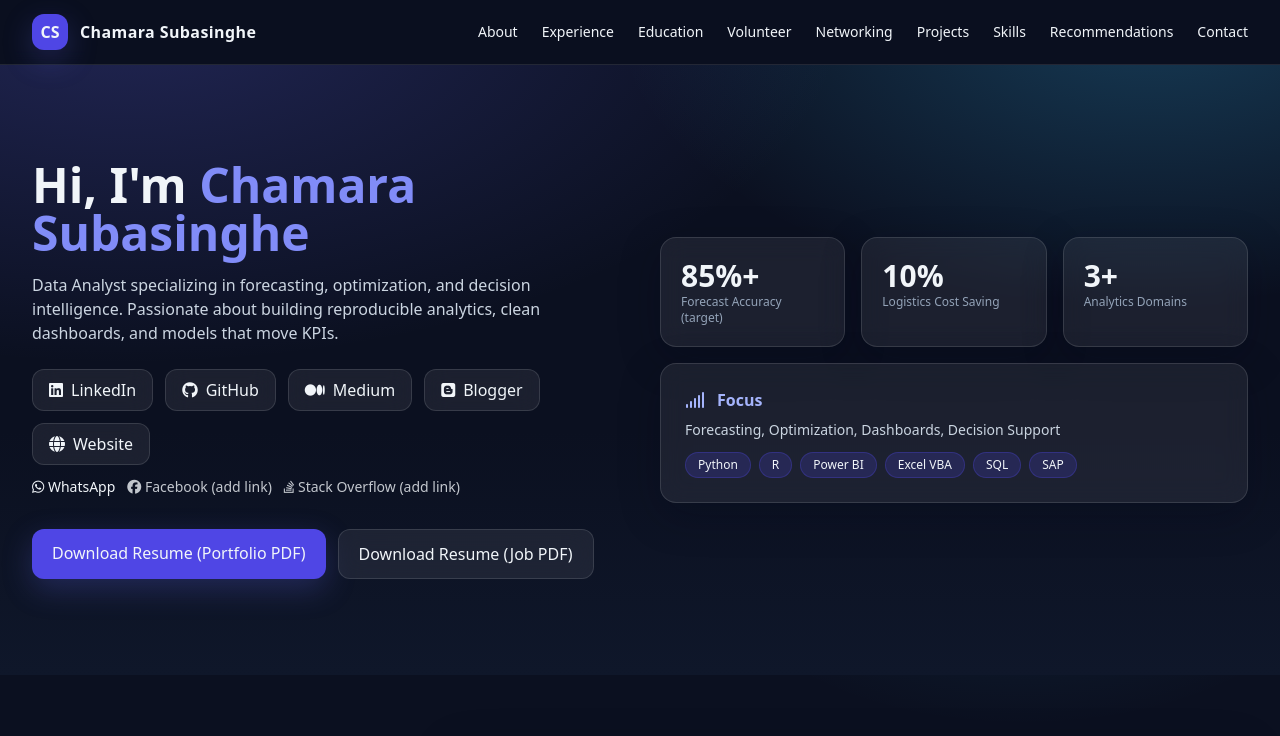
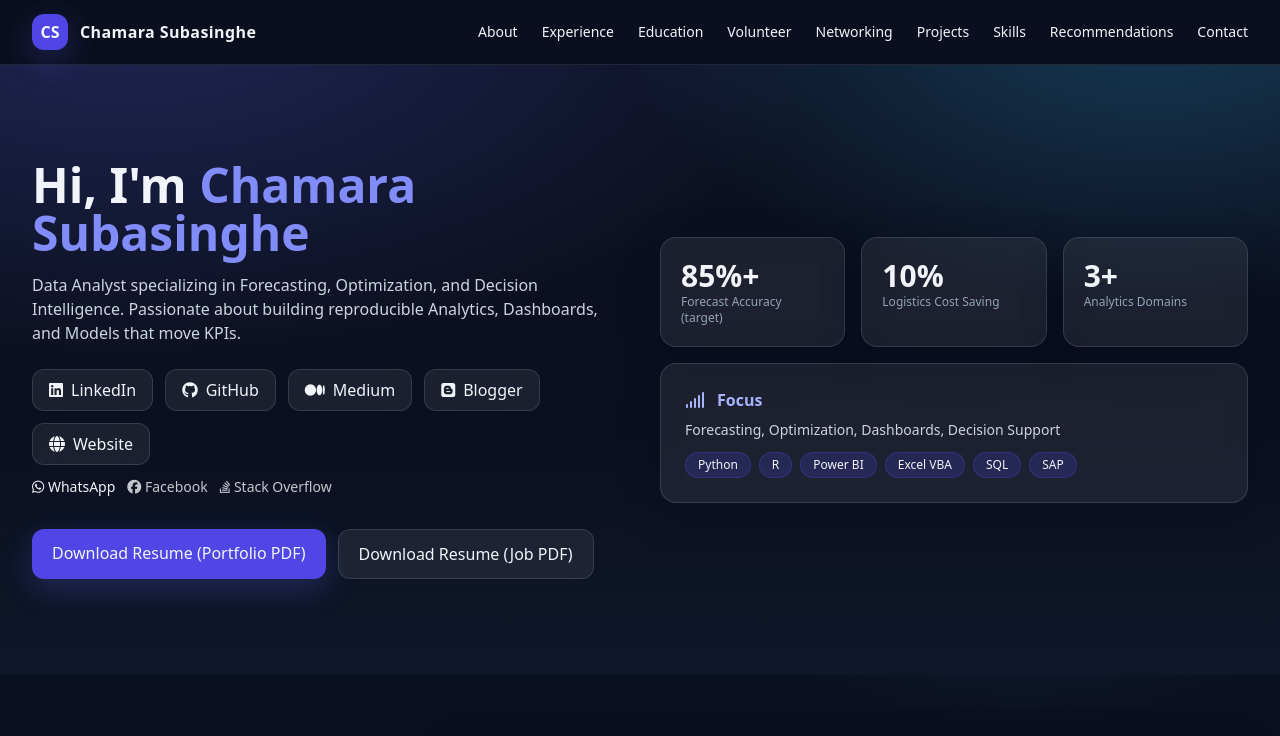
Before and after one commit to ChamaraKasun99/ChamaraSubasinghe, a plain HTML site: page index.html in a window 1280 px wide. Shown: the top 736 px of the page. Drawn offline with nearby package versions, Linux system fonts and the light colour scheme; a small style sheet from the web is missing.

Commit message:
Add files via upload

```diff
--- a/index.html
+++ b/index.html
@@ -87,20 +87,20 @@
       <div class="grid lg:grid-cols-2 gap-10 items-center">
         <div data-aos="fade-right">
           <h1 class="text-4xl sm:text-5xl font-extrabold leading-tight">Hi, I'm <span class="text-primary-400">Chamara Subasinghe</span></h1>
-          <p class="mt-4 text-slate-300 max-w-2xl">Data Analyst specializing in forecasting, optimization, and decision intelligence. Passionate about building reproducible analytics, clean dashboards, and models that move KPIs.</p>
+          <p class="mt-4 text-slate-300 max-w-2xl">Data Analyst specializing in Forecasting, Optimization, and Decision Intelligence. Passionate about building reproducible Analytics, Dashboards, and Models that move KPIs.</p>
           <div class="mt-6 flex flex-wrap items-center gap-3">
             <a href="https://www.linkedin.com/in/chamarasin/" target="_blank" class="glass inline-flex items-center gap-2 px-4 py-2 rounded-xl hover:shadow-glow"><i class="fa-brands fa-linkedin"></i> LinkedIn</a>
             <a href="https://github.com/ChamaraKasun99" target="_blank" class="glass inline-flex items-center gap-2 px-4 py-2 rounded-xl hover:shadow-glow"><i class="fa-brands fa-github"></i> GitHub</a>
             <a href="https://medium.com/@chamarakasunofficial" target="_blank" class="glass inline-flex items-center gap-2 px-4 py-2 rounded-xl hover:shadow-glow"><i class="fa-brands fa-medium"></i> Medium</a>
             <a href="https://chamarasubasinghe.blogspot.com/" target="_blank" class="glass inline-flex items-center gap-2 px-4 py-2 rounded-xl hover:shadow-glow"><i class="fa-brands fa-blogger"></i> Blogger</a>
-            <a href="https://predictify.my.canva.site/employee-handbook-internal-communication-website-in-violet-dark-blue-neon-pink-gradient-tech-style" target="_blank" class="glass inline-flex items-center gap-2 px-4 py-2 rounded-xl hover:shadow-glow"><i class="fa-solid fa-globe"></i> Website</a>
+            <a href="https://chamarakasun99.github.io/ChamaraSubasinghe/" target="_blank" class="glass inline-flex items-center gap-2 px-4 py-2 rounded-xl hover:shadow-glow"><i class="fa-solid fa-globe"></i> Website</a>
           </div>
           <div class="mt-3 flex flex-wrap items-center gap-3 text-sm">
             <!-- WhatsApp uses phone from PDF -->
             <a href="https://wa.me/94711333651" target="_blank" class="underline/50 hover:underline"><i class="fa-brands fa-whatsapp"></i> WhatsApp</a>
             <!-- Update these two with your real profile links -->
-            <a href="#" class="underline/50 hover:underline opacity-80" title="Update with your Facebook profile"><i class="fa-brands fa-facebook"></i> Facebook (add link)</a>
-            <a href="#" class="underline/50 hover:underline opacity-80" title="Update with your Stack Overflow profile"><i class="fa-brands fa-stack-overflow"></i> Stack Overflow (add link)</a>
+            <a href="https://www.facebook.com/chamaraksn.ksn.3/" class="underline/50 hover:underline opacity-80" title="Update with your Facebook profile"><i class="fa-brands fa-facebook"></i> Facebook</a>
+            <a href="https://stackoverflow.com/users/preferences/25622872" class="underline/50 hover:underline opacity-80" title="Update with your Stack Overflow profile"><i class="fa-brands fa-stack-overflow"></i> Stack Overflow</a>
           </div>
           <div class="mt-8 flex gap-3">
             <a href="/Chamara%20Subasinghe.pdf" class="px-5 py-3 rounded-xl bg-primary-600 hover:bg-primary-500 shadow-glow" download>Download Resume (Portfolio PDF)</a>
```
